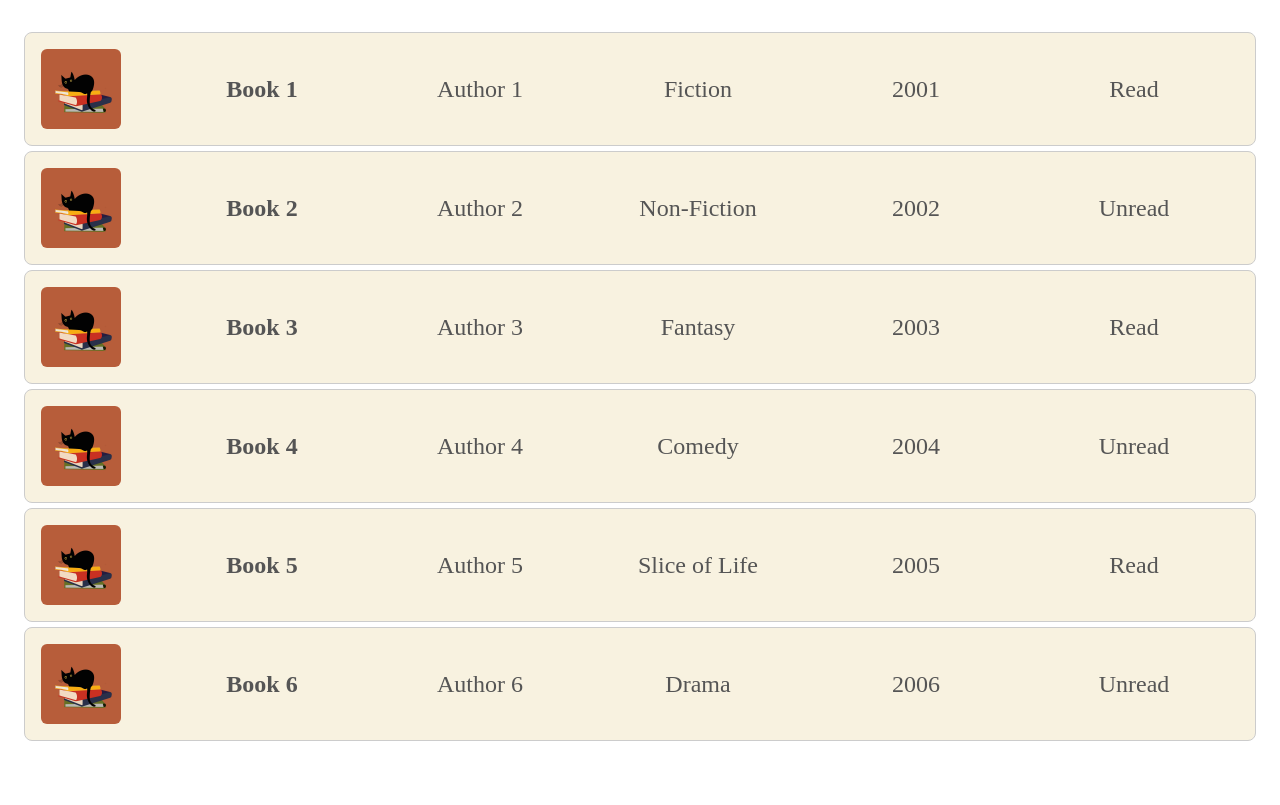
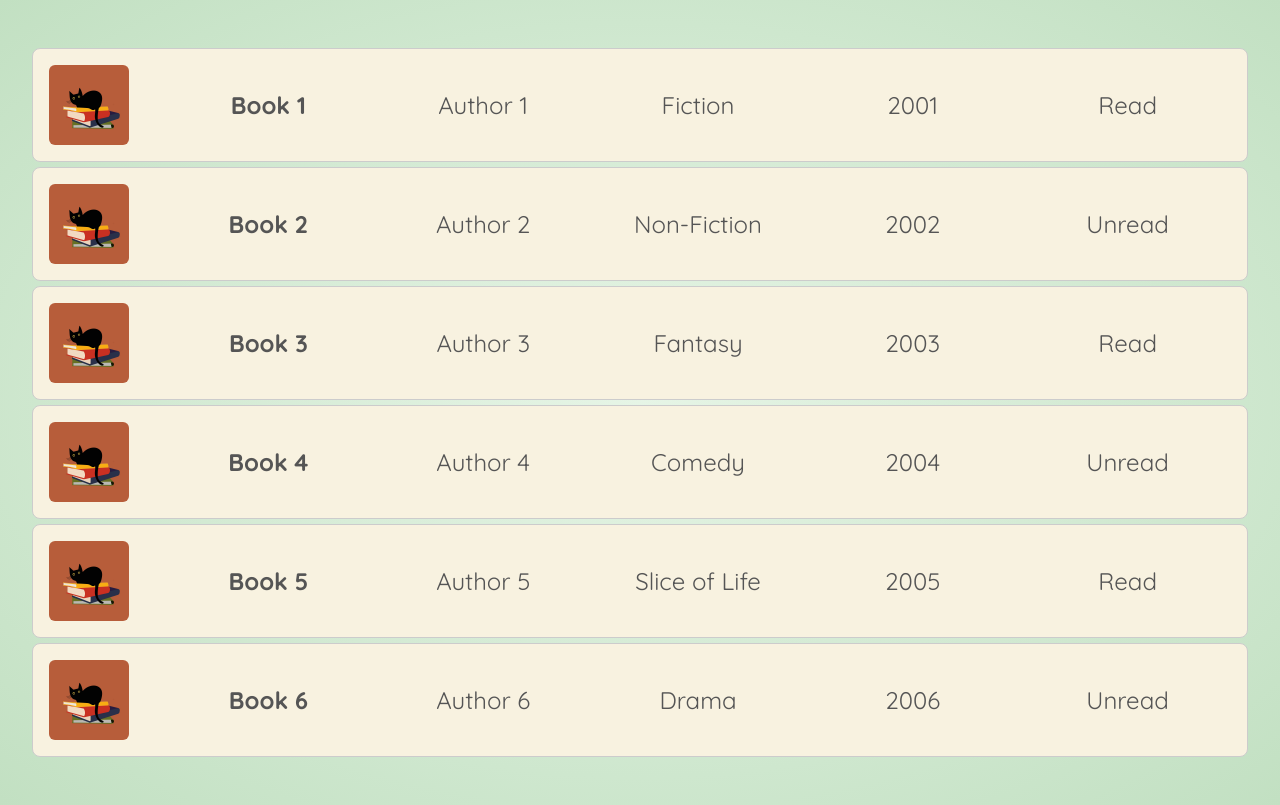
Before and after one commit to Devalent20/Bookshop-store, an Angular app: page / in a window 1280 px wide. Built offline with nearby package versions, Linux system fonts and the light colour scheme.

Commit message:
Define global css

```diff
--- a/src/app/app.component.html
+++ b/src/app/app.component.html
@@ -1 +1,3 @@
-<app-book-list />
+<main>
+  <app-book-list></app-book-list>
+</main>
--- a/src/index.html
+++ b/src/index.html
@@ -1,11 +1,11 @@
-<!doctype html>
-<html lang="en">
+<!DOCTYPE html>
+<html lang="es">
   <head>
-  <meta charset="utf-8">
+    <meta charset="utf-8" />
     <title>BookshopStore</title>
-  <base href="/">
-  <meta name="viewport" content="width=device-width, initial-scale=1">
-  <link rel="icon" type="image/x-icon" href="favicon.ico">
+    <base href="/" />
+    <meta name="viewport" content="width=device-width, initial-scale=1" />
+    <link rel="icon" type="image/x-icon" href="favicon.ico" />
   </head>
   <body>
     <app-root></app-root>
--- a/src/styles.scss
+++ b/src/styles.scss
@@ -1 +1,18 @@
-/* You can add global styles to this file, and also import other style files */
+@import url("https://fonts.googleapis.com/css2?family=Quicksand:wght@400;700&family=Roboto+Condensed:wght@400;700&display=swap");
+
+html,
+body {
+  height: 100%;
+  margin: 0;
+  padding: 0;
+}
+body {
+  background: radial-gradient(#e6f5e6, #c2e0c2);
+  font-family: "Quicksand", sans-serif;
+  -webkit-font-smoothing: antialiased;
+  -moz-osx-font-smoothing: grayscale;
+}
+
+main {
+  padding: 16px;
+}
```
Lines whose indentation alone changed are shown as unchanged.
